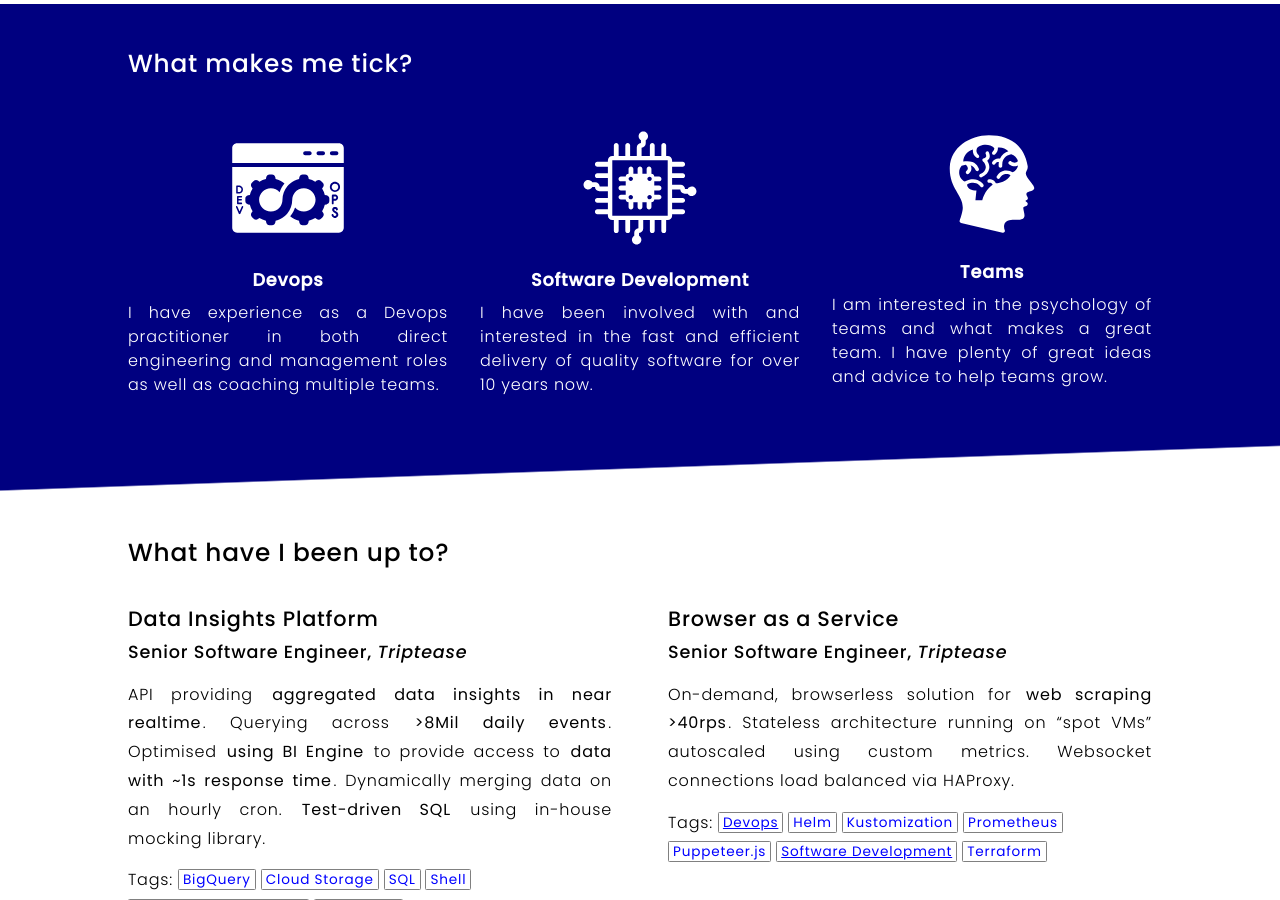
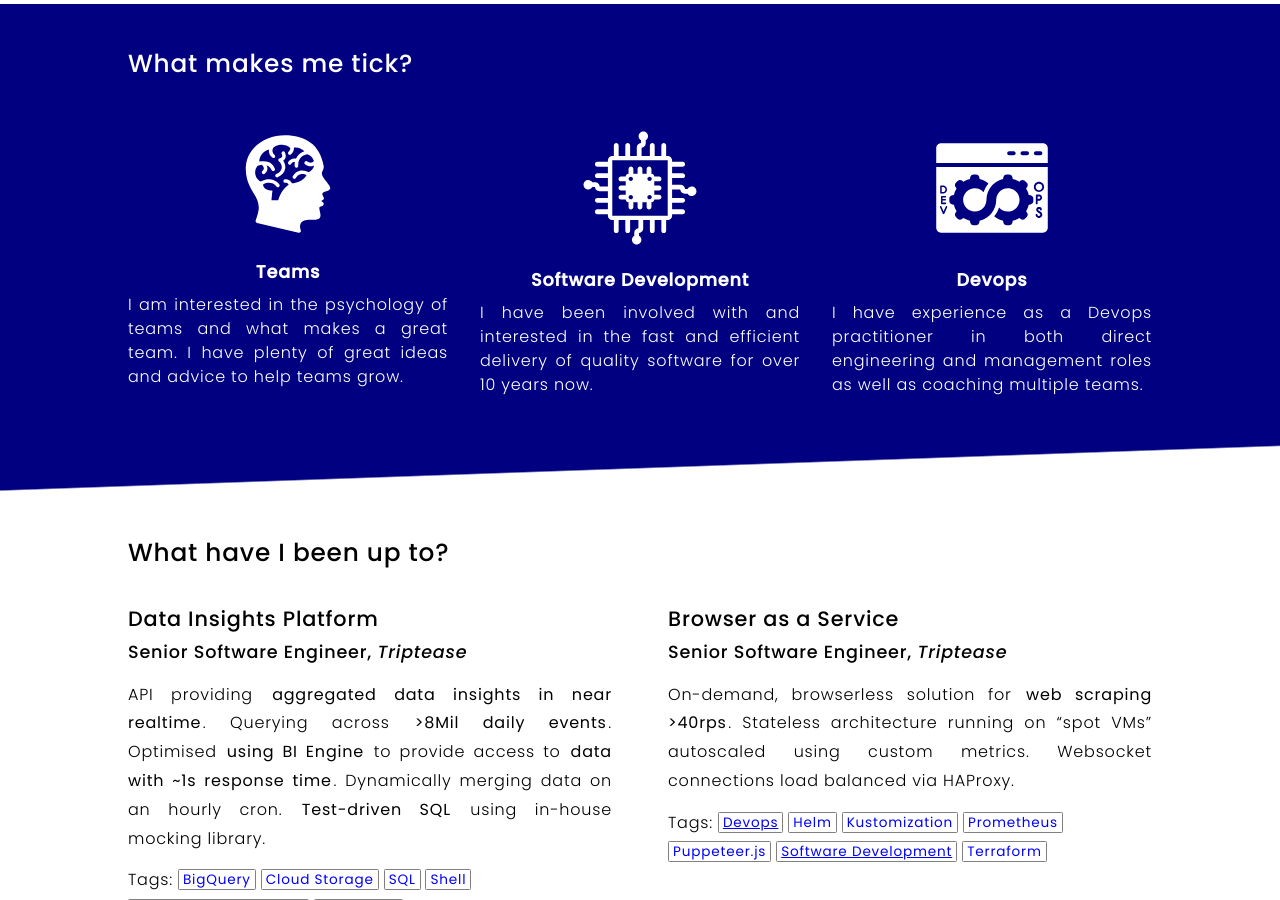
Before and after one commit to philwhiteuk/cv, a Jekyll site: the page built from pages/index.md, in a window 1280 px wide and 900 px high, scrolled down 343 px. Built offline with Jekyll 4.4.1, drawn with Linux system fonts in a browser that asks for light colours.

Commit message:
feat: order interests

```diff
--- a/_includes/interests.html
+++ b/_includes/interests.html
@@ -1,5 +1,6 @@
 <dl id="interests" class="row">
-    {% for interest in site.interests %}
+    {% assign interests = site.interests | sort: 'order' %}
+    {% for interest in interests %}
     <div aria-label="{{ interest.title | slugify }}" class="column">
         <img src='/cv/assets/{{ interest.image }}' alt='{{ interest.title }}' />
         <dt>{{ interest.title }}</dt>
```
Also changed, not shown: _interests/devops.md (+1 -0 lines), _interests/software-development.md (+1 -0 lines), _interests/teams.md (+1 -0 lines).
